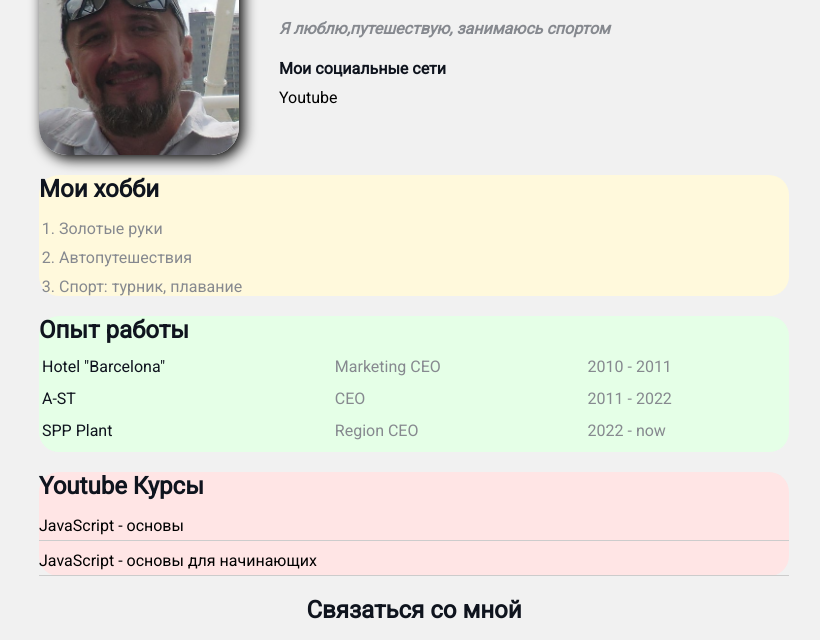
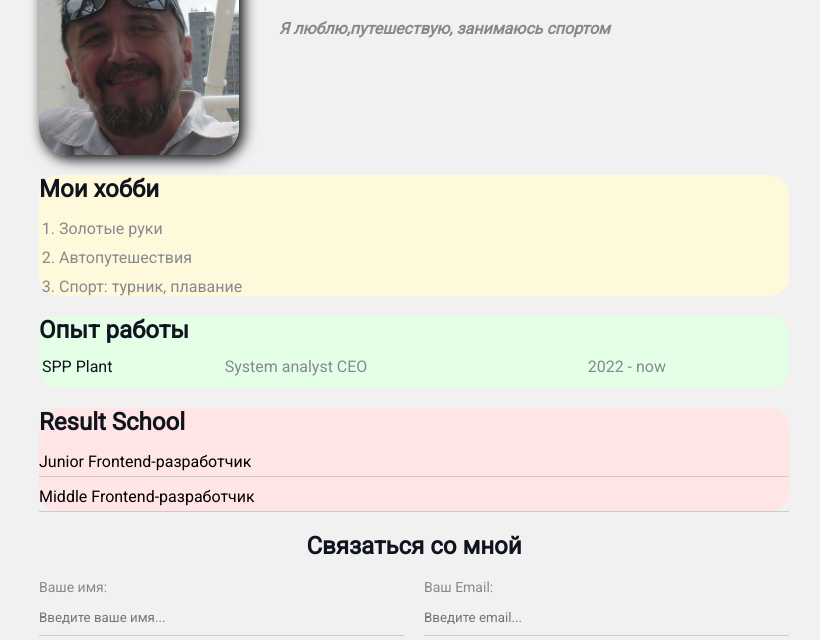
Before and after one commit to Zeveke/CV, a plain HTML site: page index.html in a window 1280 px wide. Shown: the part 100-740 px from the top of the page, without its empty margins (226-1046 px from the left). Drawn offline with Linux system fonts and the light colour scheme.

Commit message:
Update index.html

```diff
--- a/index.html
+++ b/index.html
@@ -16,11 +16,6 @@
         <h1>Марк Зевеке</h1>
         <p>Я люблю,<strong>путешествую</strong>, занимаюсь спортом</p>
 
-
-           <h4>Мои социальные сети</h4>
-
-           <a href="https://www.youtube.com/" target="_blank">Youtube</a>
-
     </div>
 </div>
 
@@ -37,19 +32,9 @@
 <div class="card bg-green">
     <h2>Опыт работы</h2>
     <table class="table">
-        <tr>
-            <td>Hotel "Barcelona" </td>
-            <td>Marketing CEO</td>
-            <td>2010 - 2011</td>
-            </tr>
-        <tr>
-        <td>A-ST</td>
-        <td>CEO</td>
-        <td>2011 - 2022</td>
-        </tr>
-        <tr>
+                <tr>
             <td>SPP Plant</td>
-            <td>Region CEO</td>
+            <td>System analyst CEO</td>
             <td>2022 - now</td>
         </tr>
 
@@ -57,13 +42,13 @@
 </div>
 
 <div class="card bg-red">
-    <h2>Youtube Курсы</h2>
+    <h2>Result School</h2>
     <ul class="link-list">
         <li>
-            <a href="https://www.youtube.com/watch?v=xJZa2_aldDs">JavaScript - основы </a>
+            <a href="https://www.youtube.com/watch?v=xJZa2_aldDs">Junior Frontend-разработчик</a>
         </li>
         <li>
-            <a href="https://www.youtube.com/watch?v=fcMcf_4PjfI">JavaScript - основы для начинающих</a>
+            <a href="https://www.youtube.com/watch?v=fcMcf_4PjfI">Middle Frontend-разработчик</a>
         </li>
     </ul>
 </div>
```
